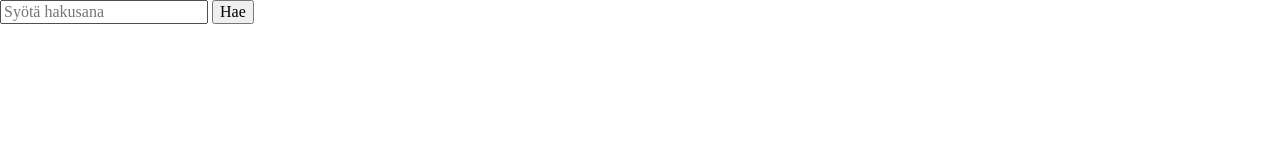
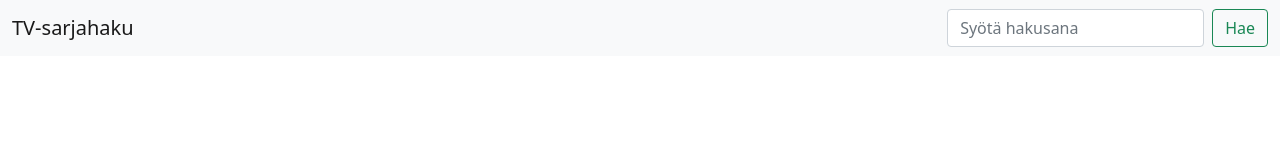
Before and after one commit to jennahakulinen/jQuery-AJAX, a website built with Parcel: page index.html in a window 1280 px wide. Built offline with nearby package versions, Linux system fonts and the light colour scheme.

Commit message:
lisätty bootstrap

```diff
--- a/index.html
+++ b/index.html
@@ -16,6 +16,7 @@
   <link rel="apple-touch-icon" href="icon.png">
   <!-- Place favicon.ico in the root directory -->
 
+  <link href="https://cdn.jsdelivr.net/npm/bootstrap@5.1.1/dist/css/bootstrap.min.css" rel="stylesheet" integrity="sha384-F3w7mX95PdgyTmZZMECAngseQB83DfGTowi0iMjiWaeVhAn4FJkqJByhZMI3AhiU" crossorigin="anonymous">
   <link rel="stylesheet" href="css/normalize.css">
   <link rel="stylesheet" href="css/main.css">
 
@@ -24,15 +25,22 @@
 
 <body>
 
+  <nav class="navbar sticky-top navbar-light bg-light">
+    <div class="container-fluid">
+      <a class="navbar-brand">TV-sarjahaku</a>
+      <form class="d-flex">
+        <input class="form-control me-2" type="text" name="q" placeholder="Syötä hakusana" aria-label="Search">
+        <button class="btn btn-outline-success" type="submit">Hae</button>
+      </form>
+    </div>
+  </nav>
+
   <main>
-    <section id="haku"></section>
-    <form>
-      <input type="text" name="q" placeholder="Syötä hakusana" />
-      <input type="submit" value="Hae" />
-    </form>
+    <!--<section id="haku"></section> -->
     <section id="tulos"></section>
   </main>
 
+  <script src="https://cdn.jsdelivr.net/npm/bootstrap@5.1.1/dist/js/bootstrap.bundle.min.js" integrity="sha384-/bQdsTh/da6pkI1MST/rWKFNjaCP5gBSY4sEBT38Q/9RBh9AH40zEOg7Hlq2THRZ" crossorigin="anonymous"></script>
   <script src="js/vendor/modernizr-3.11.2.min.js"></script>
   <script src="https://ajax.googleapis.com/ajax/libs/jquery/3.6.0/jquery.min.js"></script>
   <script src="js/plugins.js"></script>
--- a/js/main.js
+++ b/js/main.js
@@ -16,7 +16,7 @@ const hae = function (event) {
         <a href="${sarja.show.officialSite ? sarja.show.officialSite : sarja.show.url
                     }">Linkki kotisivulle</a>
         <figure>
-            <img src="${sarja.show.image ? sarja.show.image.medium : 'tile.png'
+            <img src="${sarja.show.image ? sarja.show.image.medium : 'not_found.gif'
                     }" alt="${sarja.show.name}">
             <figcaption>${sarja.show.name}</figcaption>
         </figure>
```
Also changed, not shown: css/main.css (line endings or trailing spaces), not_found.gif (added).
